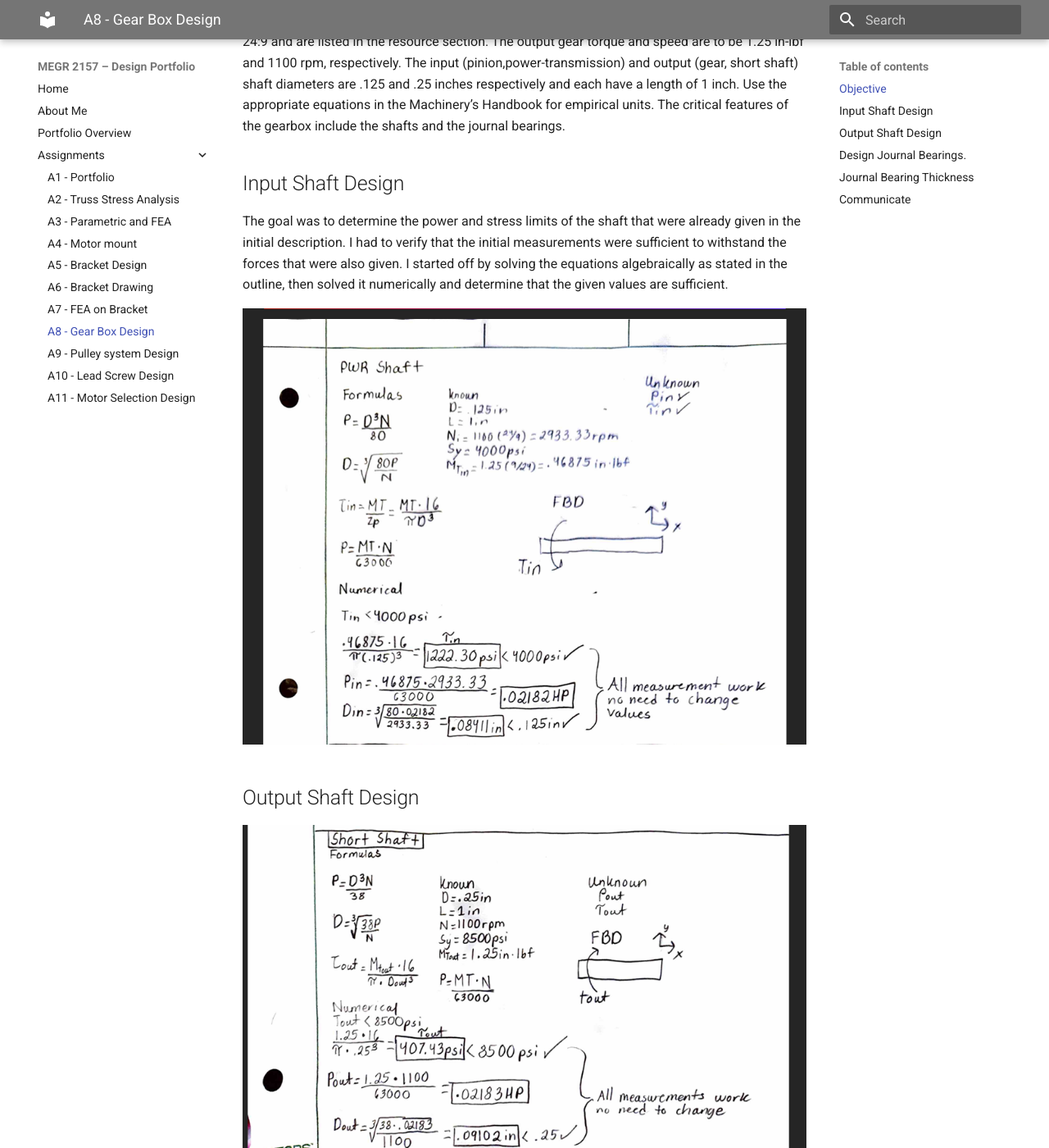
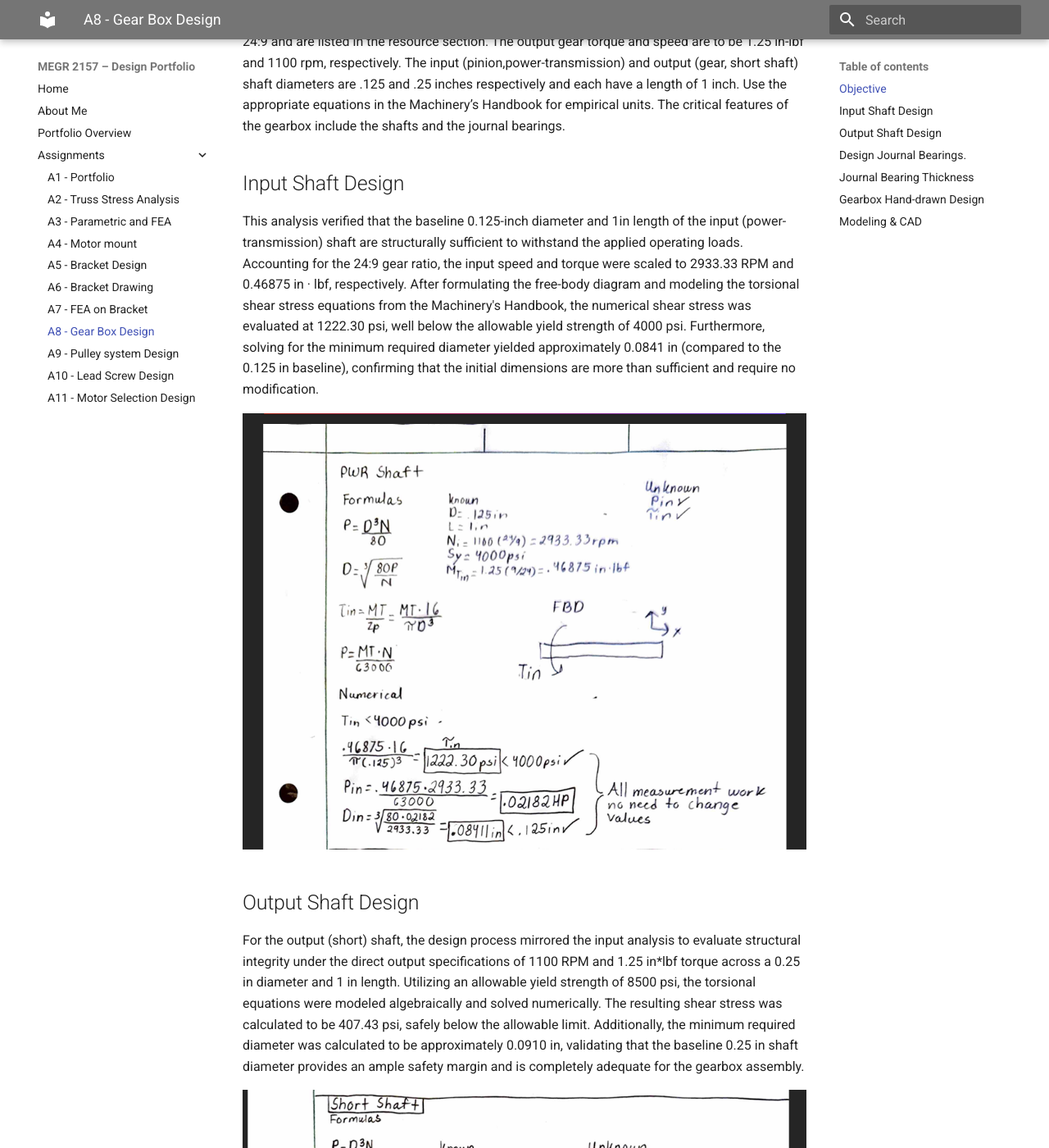
Before and after one commit to JHernPR/MEGR-2157-portfolio, an MkDocs documentation site: the page built from docs/assignments/A08/index.md, in a window 1280 px wide and 1400 px high, scrolled down 509 px. Shown: the whole window at 82% size. Built offline with MkDocs 1.6.1 and Material for MkDocs 9.7.7, drawn with Linux system fonts in a browser that asks for light colours; some of the changed text lies outside the part shown.

Commit message:
Update index.md

```diff
--- a/docs/assignments/A08/index.md
+++ b/docs/assignments/A08/index.md
@@ -19,18 +19,25 @@ Design a gearbox that can be assembled and disassembled. The spur gears have a g
 
 ## Input Shaft Design
 
-The goal was to determine the power and stress limits of the shaft that were already given in the initial description. I had to verify that the initial measurements were sufficient to withstand the forces that were also given. I started off by solving the equations algebraically as stated in the outline, then solved it numerically and determine that the given values are sufficient.
+This analysis verified that the baseline 0.125-inch diameter and 1in length of the input (power-transmission) shaft are structurally sufficient to withstand the applied operating loads. Accounting for the 24:9 gear ratio, the input speed and torque were scaled to 2933.33 RPM and 0.46875 in · lbf, respectively. After formulating the free-body diagram and modeling the torsional shear stress equations from the Machinery's Handbook, the numerical shear stress was evaluated at 1222.30 psi, well below the allowable yield strength of 4000 psi. Furthermore, solving for the minimum required diameter yielded approximately 0.0841 in (compared to the 0.125 in baseline), confirming that the initial dimensions are more than sufficient and require no modification.
 
 ![hellothere](PWRSHAFT.PNG)
 
 ## Output Shaft Design
 
-
+For the output (short) shaft, the design process mirrored the input analysis to evaluate structural integrity under the direct output specifications of 1100 RPM and 1.25 in*lbf torque across a 0.25 in diameter and 1 in  length. Utilizing an allowable yield strength of 8500 psi, the torsional equations were modeled algebraically and solved numerically. The resulting shear stress was calculated to be 407.43 psi, safely below the allowable limit. Additionally, the minimum required diameter was calculated to be approximately 0.0910 in, validating that the baseline 0.25 in shaft diameter provides an ample safety margin and is completely adequate for the gearbox assembly.
 
 ![GeneralKenobi](ShortShaft.PNG)
 
 ## Design Journal Bearings.
 
 
+![yep](BearingMaterial.PNG)
+
 ## Journal Bearing Thickness
-## Communicate
+
+![si](BearingThickness.PNG)
+
+## Gearbox Hand-drawn Design
+
+## Modeling & CAD
```
